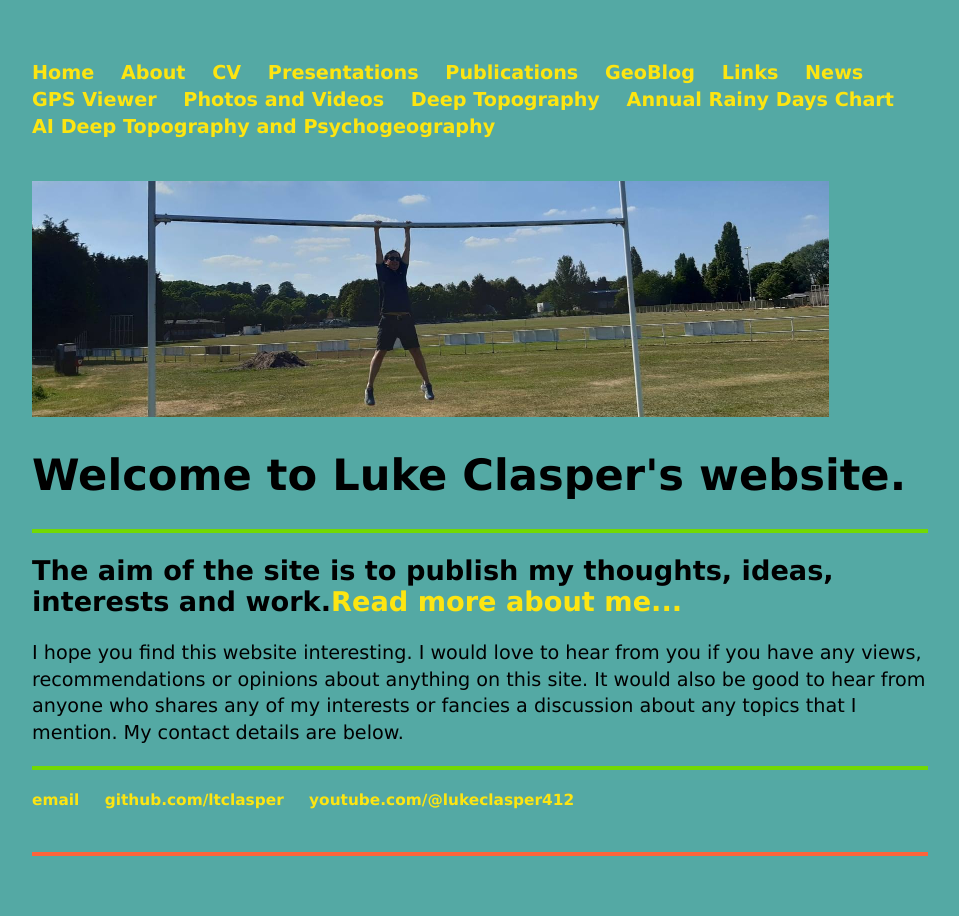
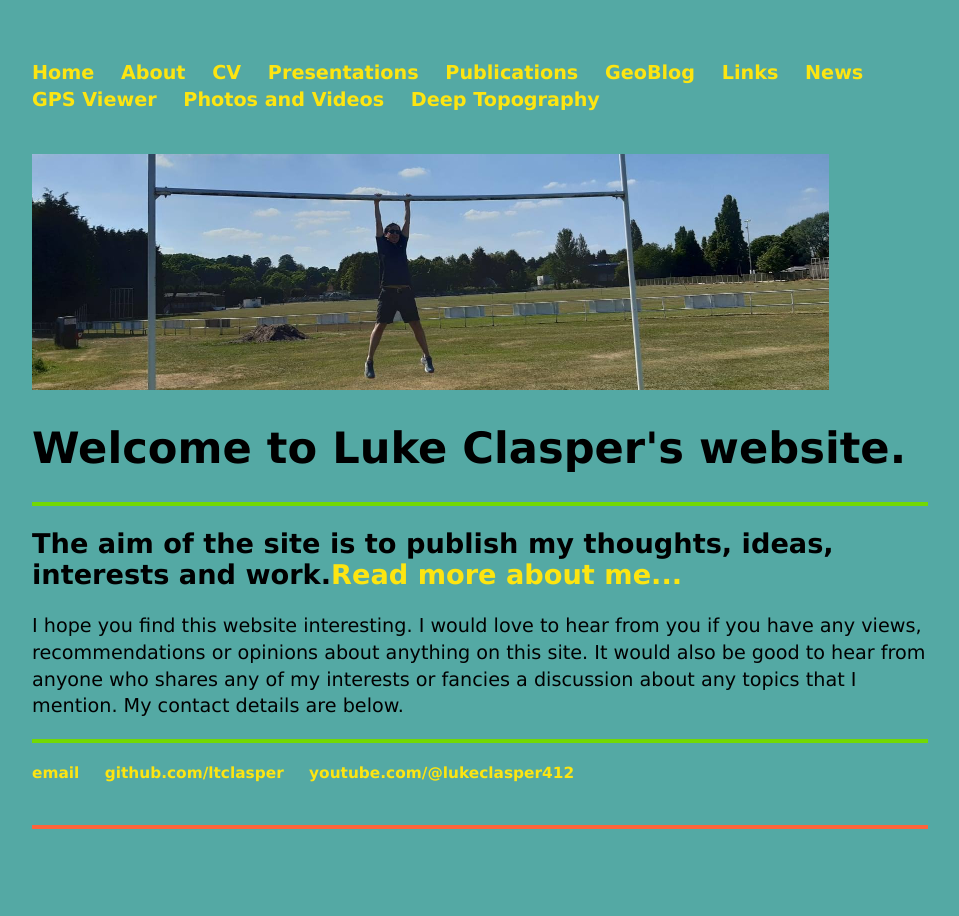
Before and after one commit to ltclasper/ltclasper.github.io, a Jekyll site: the page built from index.html, in a window 1280 px wide. Shown: the whole page, without its empty margins (160-1119 px from the left). Built offline with Jekyll 4.4.1, drawn with Linux system fonts in a browser that asks for light colours.

Commit message:
Update default.html

```diff
--- a/_layouts/default.html
+++ b/_layouts/default.html
@@ -29,8 +29,6 @@
 				<li><a href="/gps traces viewer">GPS Viewer</a></li>
 				<li><a href="/photos">Photos and Videos</a></li>
 				<li><a href="/stourport map">Deep Topography</a></li>
-				<li><a href="/Annual Rainy Days Chart">Annual Rainy Days Chart</a></li>
-				<li><a href="/AI Deep Topography and Psychogeography">AI Deep Topography and Psychogeography</a></li>
 	    		</ul>
 			</nav>
 			<div class="container">
```
